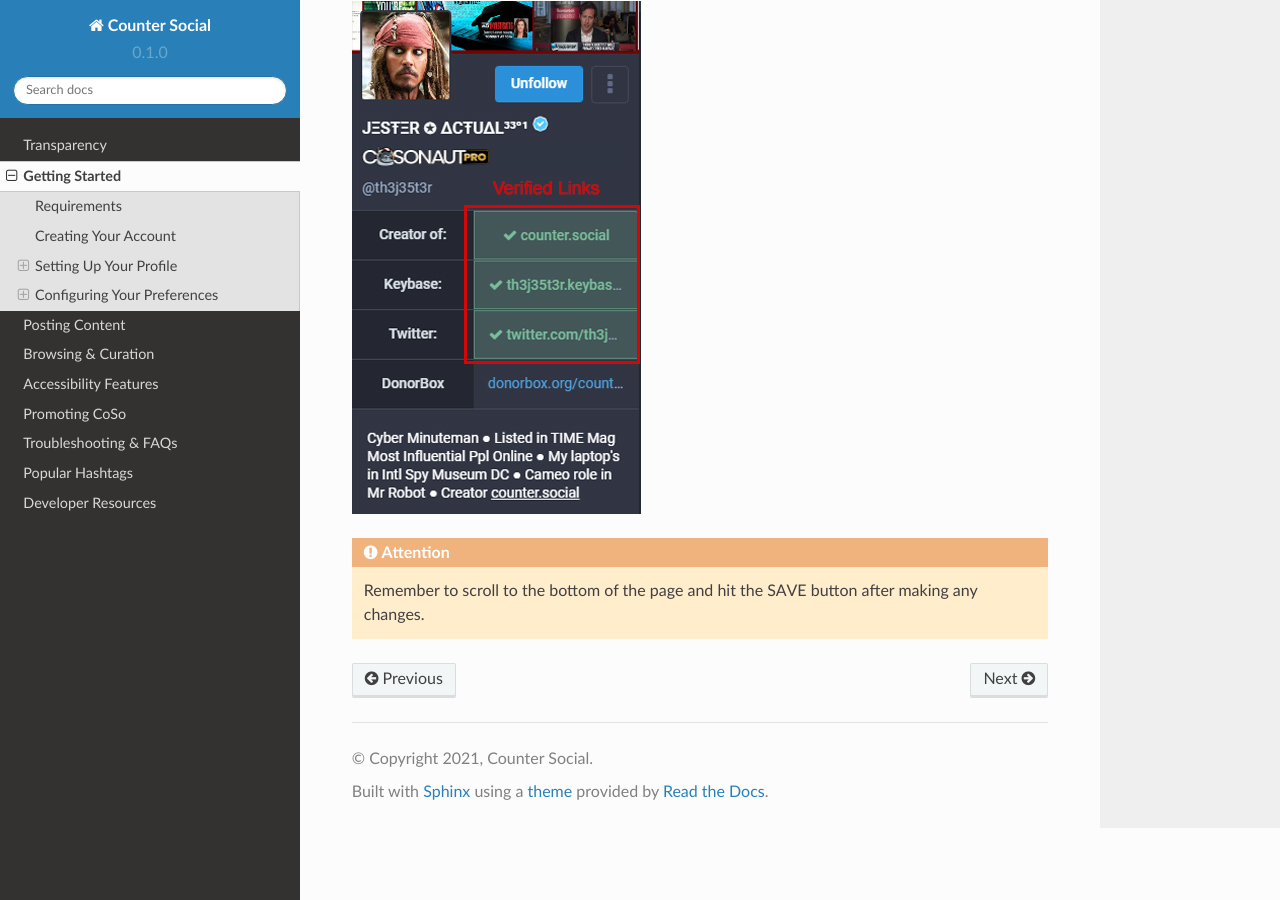
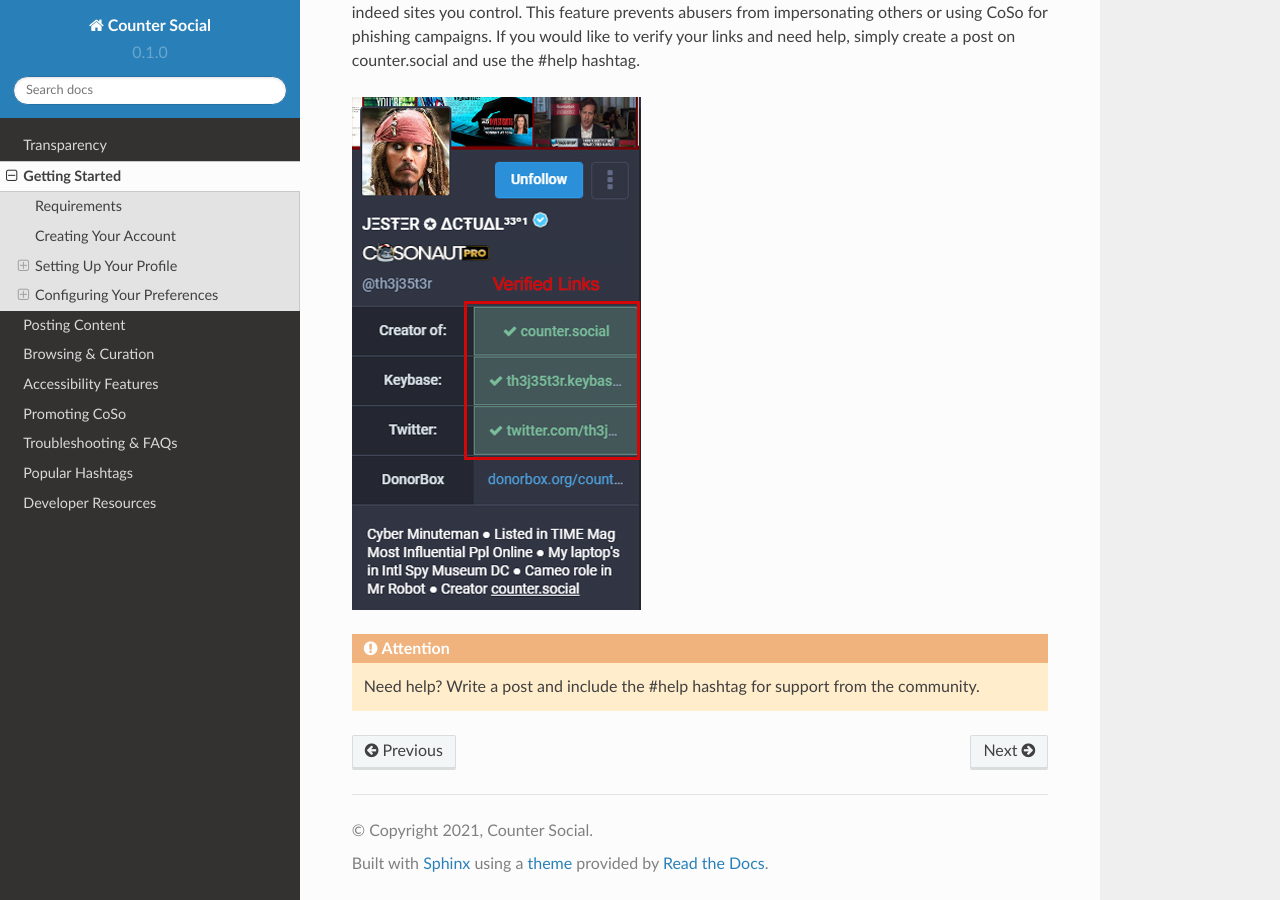
Before and after one commit to itskel/userguide, a Sphinx documentation site: the page built from docs/source/getting-started.rst, in a window 1280 px wide and 900 px high, scrolled down 4492 px. Built offline with Sphinx 7.4.7 and the Read the Docs theme 2.0.0, drawn with Linux system fonts in a browser that asks for light colours; pages that are not in the unit, such as notebooks, are missing from menus; some of the changed text lies outside the part shown.

Commit message:
Update getting-started.rst

```diff
--- a/docs/source/getting-started.rst
+++ b/docs/source/getting-started.rst
@@ -1,9 +1,7 @@
 Getting Started
 =====
 
-Last Updated 11/9/2022.
-
-.. attention:: Need help? Write a post and include the #help hastag for support from the community.
+.. note:: Last Updated November 9, 2022
 
 Requirements
 ------------
@@ -11,9 +9,7 @@
 
 .. image:: img_devicestatus.png
 
-
-
-
+|
 Creating Your Account
 ------------
 
@@ -27,7 +23,7 @@
 Following sign-up, you will receive an email from Counter.Social with instructions on activating your account.
 
 
-
+|
 Setting Up Your Profile
 ------------
 
@@ -71,7 +67,7 @@
 ^^^^^^^^^^^^^
 Your avatar is the photo or image that appears on top of your profile and next to your post. The current default is an egg.  Uncrack it now by uploading a PNG, GIF, or JPG image no larger than 2mb in size. Your image will be resized to 85x85 pixels. Square images are preferred.
 
-
+|
 Configuring Your Preferences
 ------------
 After you have set up your personal profile, use the field below the profile image uploader to set up the following preferences:
@@ -103,4 +99,4 @@
 
 .. image:: img_verifiedlinks.jpg
 
-.. attention:: Remember to scroll to the bottom of the page and hit the SAVE button after making any changes.
+.. attention:: Need help? Write a post and include the #help hashtag for support from the community.
```
